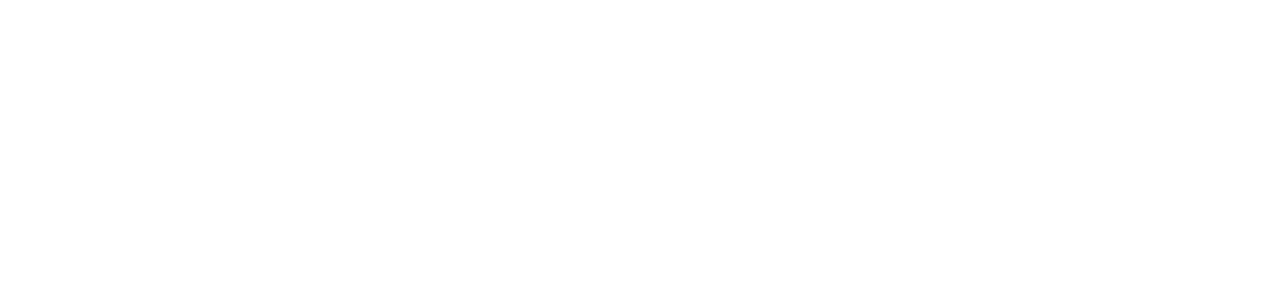
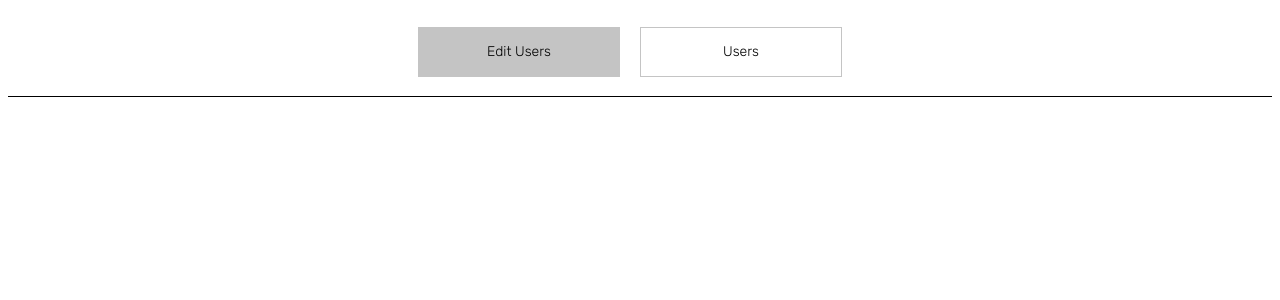
Before and after one commit to Oliwia1819/test-react-dvc, a React (Create React App) app: page / in a window 1280 px wide. Shown: the top 300 px of the page. Built offline with nearby package versions, Linux system fonts and the light colour scheme.

Commit message:
create header

```diff
--- a/src/Screen/EditUsers.jsx
+++ b/src/Screen/EditUsers.jsx
@@ -1,6 +1,9 @@
 import React from "react";
+import Header from "./Header";
 
 export default function EditUsers(){
 
-    return <div></div>
+    return <div className="edit_users_screen">
+    <Header/>
+    </div>
 }
--- /dev/null
+++ b/src/Screen/Header.jsx
@@ -0,0 +1,10 @@
+import React, { useState } from "react";
+import { Link, NavLink } from "react-router-dom";
+
+export default function Header(){
+
+    return <header className="header">
+        <NavLink to={'/'}>Edit Users</NavLink>
+        <NavLink to={'/users/'}>Users</NavLink>
+    </header>
+}
--- a/src/style.css
+++ b/src/style.css
@@ -0,0 +1,32 @@
+@import url('https://fonts.googleapis.com/css2?family=Rubik:ital,wght@0,300..900;1,300..900&display=swap');
+
+body{
+    font-family: "Rubik", sans-serif;
+}
+
+header{
+    text-align: center;
+    display: flex;
+    align-items: center;
+    justify-content: center;
+    height: 88px;
+    border-bottom: 1px solid #000;
+}
+
+header a{
+    display: block;
+    align-content: center;
+    text-decoration: none;
+    color: black;
+    font-size: 14px;
+    font-weight: 300;
+    line-height: 20px;
+    border: 1px solid #C4C4C4;
+    width: 200px;
+    height: 48px;
+    margin-right: 20px;
+}
+
+header a.active{
+    background-color: #C4C4C4;
+}
```
